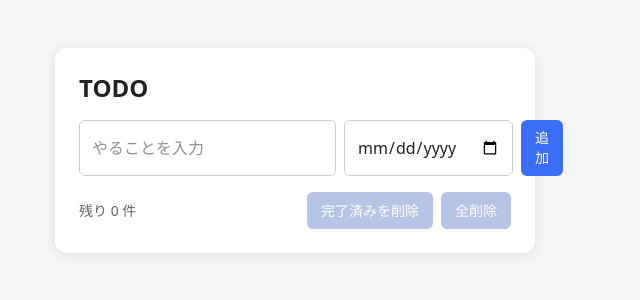
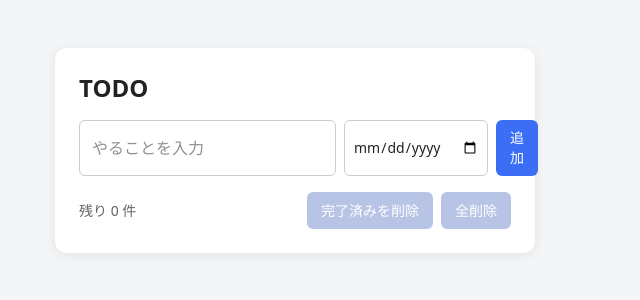
Before and after one commit to MORIMOTO520212/jj-test, a React (Vite) app: page / in a window 1280 px wide. Shown: the top 300 px of the page, without its empty margins (345-985 px from the left). Built offline with nearby package versions, Linux system fonts and the light colour scheme.

Commit message:
style: 期限日入力と期限切れ表示のスタイル

```diff
--- a/src/App.css
+++ b/src/App.css
@@ -96,3 +96,26 @@
   color: #d33;
   font-size: 13px;
 }
+
+.add-form input[type='date'] {
+  padding: 8px;
+  font-size: 14px;
+  border: 1px solid #ccc;
+  border-radius: 6px;
+}
+
+.due {
+  margin-left: auto;
+  padding-right: 8px;
+  color: #666;
+  font-size: 12px;
+}
+
+.todo-list li.overdue .due {
+  color: #d33;
+  font-weight: bold;
+}
+
+.todo-list li.overdue span:first-of-type {
+  color: #d33;
+}
```
